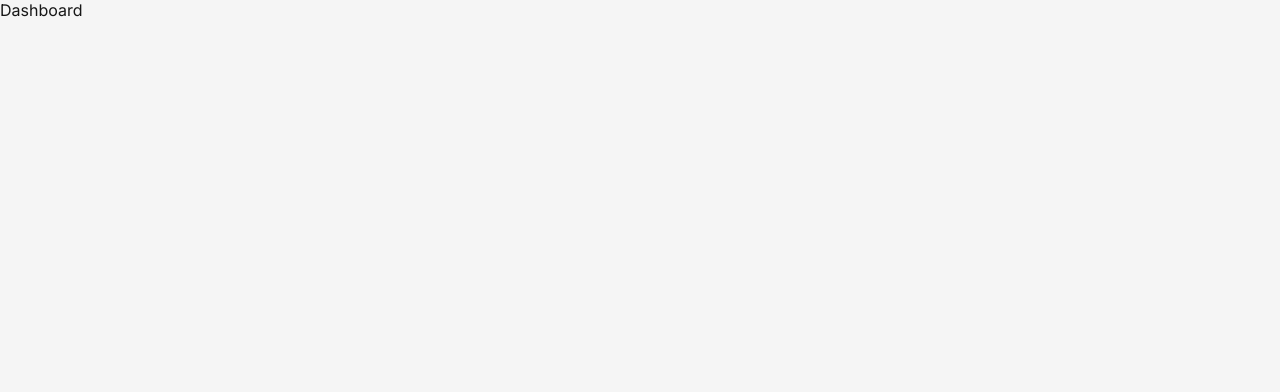
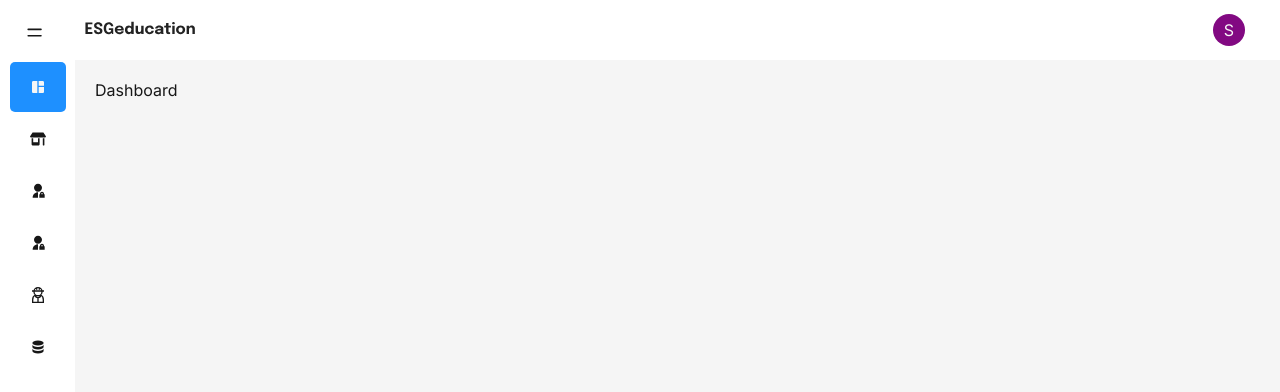
Before and after one commit to ungcnbacademy/ungcnbacademy-frontend, a Next.js app: page /admin/dashboard in a window 1280 px wide. Shown: the top 392 px of the page. Built offline with nearby package versions, Linux system fonts and the light colour scheme; sample sign-in values are in the browser's storage.

Commit message:
bug fixes

```diff
--- a/src/app/admin/layout.jsx
+++ b/src/app/admin/layout.jsx
@@ -1,3 +1,26 @@
+'use client';
+import DashboardMenu from '@/components/admin/atom/dashboardMenu';
+import styles from './layout.module.css';
+import LayoutHeader from '@/components/admin/atom/layoutHeader';
+import { useEffect } from 'react';
+import { allAdminRoles } from '@/constants/constants';
+
 export default function Layout({ children }) {
-	return <>{children}</>;
+	useEffect(() => {
+		const userData = JSON.parse(localStorage.getItem('user'));
+		if (!allAdminRoles.includes(userData?.data?.role)) {
+			redirect('/');
+		}
+	}, []);
+	return (
+		<main className={styles.main}>
+			<div className={styles.sidebar}>
+				<DashboardMenu />
+			</div>
+			<div className={styles.content}>
+				<LayoutHeader />
+				<div className={styles.container}>{children}</div>
+			</div>
+		</main>
+	);
 }
--- /dev/null
+++ b/src/app/admin/layout.module.css
@@ -0,0 +1,17 @@
+.main {
+	display: flex;
+	> .sidebar {
+		width: fit-content;
+		background-color: var(--background-dashboard);
+		height: 100vh;
+		overflow-y: auto;
+	}
+	> .content {
+		height: 100vh;
+		flex: 1;
+		overflow-y: auto;
+		.container {
+			padding: 20px;
+		}
+	}
+}
--- /dev/null
+++ b/src/components/admin/atom/card.module.css
@@ -0,0 +1,31 @@
+.main {
+	width: 100%;
+	min-width: 200px;
+	border-radius: var(--global-border-radius);
+	background-color: var(--background-dashboard);
+	padding: 20px;
+	background-color: var(--background-dashboard);
+	border: solid 1px rgba(0, 128, 0, 0.178);
+	position: relative;
+	overflow: hidden;
+	.title {
+		font-size: 0.75rem;
+		color: var(--foreground-light);
+		margin-top: 5px;
+	}
+	.data {
+		font-size: 1rem;
+		font-weight: 500;
+		margin-top: 10px;
+		color: var(--foreground);
+	}
+	.icon {
+		position: absolute;
+		top: 10px;
+		right: 10px;
+		font-size: 1.8rem;
+		color: var(--accent2);
+		opacity: 0.5;
+		z-index: 0;
+	}
+}
--- /dev/null
+++ b/src/components/admin/atom/dashboardMenu.jsx
@@ -0,0 +1,108 @@
+'use client';
+import { usePathname } from 'next/navigation';
+import styles from './dashboardMenu.module.css';
+import Link from 'next/link';
+import Image from 'next/image';
+import { HiOutlineMenuAlt4 } from 'react-icons/hi';
+import { MdSpaceDashboard } from 'react-icons/md';
+import { HiDatabase } from 'react-icons/hi';
+import { useState } from 'react';
+import { FaStoreAlt } from 'react-icons/fa';
+import { GrUserWorker } from 'react-icons/gr';
+import { RiAdminFill } from 'react-icons/ri';
+import Tooltip from '@/components/ui/tooltip/tooltip';
+
+export default function DashboardMenu() {
+	const pathname = usePathname();
+	const [isOpen, setIsOpen] = useState(false);
+	//const isActive = (path) => path === pathname;
+	//this function will check if the current path is active and it will consider starts with
+	const isActive = (path) => {
+		if (!pathname.startsWith(path)) return false;
+		return pathname.length === path.length || pathname[path.length] === '/';
+	};
+
+	const dashboardLinks = [
+		{
+			name: 'Dashboard',
+			link: '/admin/dashboard',
+			icon: <MdSpaceDashboard />,
+		},
+		{
+			name: 'Stores',
+			link: '/admin/stores',
+			icon: <FaStoreAlt />,
+		},
+		{
+			name: 'Recharger Admin',
+			link: '/admin/recharger-admin',
+			icon: <RiAdminFill />,
+		},
+		{
+			name: 'Recharger',
+			link: '/admin/recharger',
+			icon: <RiAdminFill />,
+		},
+		{
+			name: 'Customer',
+			link: '/admin/customer',
+			icon: <GrUserWorker />,
+		},
+		{
+			name: 'Create Orders',
+			link: '/admin/create-order',
+			icon: <HiDatabase />,
+		},
+	];
+	return (
+		<div
+			className={styles.overlay}
+			style={{ width: isOpen ? 'fit-content' : '75px' }}
+		>
+			<div className={styles.main}>
+				<div className={styles.header}>
+					<HiOutlineMenuAlt4
+						className={styles.menuIcon}
+						onClick={() => setIsOpen(!isOpen)}
+					/>
+					<Image
+						src="/logoBlack.svg"
+						priority={true}
+						alt="Logo"
+						width={110}
+						height={50}
+						style={{ display: isOpen ? 'none' : 'none' }}
+					/>
+				</div>
+				{dashboardLinks.map((item, i) => {
+					return (
+						<Tooltip
+							key={i}
+							content={!isOpen ? item.name : ''}
+							placement="right"
+						>
+							<Link
+								className={
+									isActive(item.link)
+										? `${styles.link} ${styles.active}`
+										: `${styles.link}`
+								}
+								href={item.link}
+							>
+								<div className={styles.icon}>{item.icon}</div>
+								<p
+									className={styles.name}
+									style={{
+										display: isOpen ? 'block' : 'none',
+									}}
+								>
+									{item.name}
+								</p>
+							</Link>
+						</Tooltip>
+					);
+				})}
+			</div>
+		</div>
+	);
+}
--- /dev/null
+++ b/src/components/admin/atom/dashboardMenu.module.css
@@ -0,0 +1,65 @@
+.overlay {
+	overflow: hide;
+	width: 230px;
+	padding: 5px;
+	background-color: var(--background-dashboard);
+}
+.main {
+	display: flex;
+	flex-direction: column;
+	gap: 2px;
+	width: fit-content;
+
+	.header {
+		display: flex;
+		align-items: center;
+		gap: 20px;
+		padding: 10px 20px;
+		height: 55px;
+		.menuIcon {
+			font-size: 1.2rem;
+			cursor: pointer;
+		}
+	}
+
+	.link {
+		border: none;
+		padding: 17px 20px;
+		margin-inline: 5px;
+		transition: all 0.3s ease-in-out;
+		border-radius: var(--global-border-radius);
+		display: flex;
+		align-items: center;
+		gap: 20px;
+		cursor: pointer;
+		.name,
+		.icon {
+			font-weight: 400;
+			font-size: 0.9rem;
+			color: var(--foreground);
+		}
+		.icon {
+			display: flex;
+			align-items: center;
+			justify-content: center;
+			font-size: 1rem;
+		}
+		.name{
+			min-width: 120px;
+		}
+		&:hover {
+			background-color: var(--accent2);
+			.name,
+			.icon {
+				color: var(--foreground-white);
+			}
+		}
+	}
+	.active {
+		background-color: var(--accent2);
+		.name,
+		.icon {
+			color: var(--foreground-white);
+		}
+	}
+}
--- /dev/null
+++ b/src/components/admin/atom/layoutHeader.jsx
@@ -0,0 +1,75 @@
+'use client';
+import React, { useEffect, useState } from 'react';
+import styles from './layoutHeader.module.css';
+import Avatar from '@/components/ui/avatar/avatar';
+import { AiOutlineLogout } from 'react-icons/ai';
+import { FaRegUser } from 'react-icons/fa6';
+import { IoHelp } from 'react-icons/io5';
+import Image from 'next/image';
+
+import Link from 'next/link';
+import { redirect } from 'next/navigation';
+import { userRoles } from '@/constants/constants';
+
+export default function LayoutHeader() {
+	const [userDetails, setUserDetails] = useState({});
+	const [mounted, setMounted] = useState(false);
+	const [isOpen, setIsOpen] = useState(false);
+
+	useEffect(() => {
+		setMounted(true);
+		if (typeof window !== 'undefined') {
+			const userData = JSON.parse(localStorage.getItem('user'));
+			setUserDetails(userData?.data);
+		}
+	}, []);
+
+	if (!mounted) return null;
+
+	return (
+		<div className={styles.main}>
+			<Link href="/">
+				<Image
+					src="/logoBlack.svg"
+					priority={true}
+					alt="Logo"
+					width={110}
+					height={50}
+					style={{ visibility: 'visible' }}
+				/>
+			</Link>
+
+			<div
+				className={styles.dropdown}
+				onMouseEnter={() => setIsOpen(true)}
+				onMouseLeave={() => setIsOpen(false)}
+			>
+				<Avatar name={userDetails?.firstName || 'n'} />
+				<div
+					className={`${styles.dropdownContent} ${
+						isOpen ? styles.show : ''
+					}`}
+				>
+					<p className={styles.name}>
+						{userDetails?.firstName + ' ' + userDetails?.lastName || 'not available'}
+					</p>
+					<p className={styles.details}>
+						Role:{' '}
+						{userDetails?.role && userRoles?.admin[userDetails?.role]?.title || 'not available'}
+					</p>
+					<div className={styles.item}>
+						<FaRegUser className={styles.icon} />
+						Profile
+					</div>
+					<div className={styles.item}>
+						<IoHelp className={styles.icon} />
+						Help
+					</div>
+					<div className={styles.item} onClick={()=>redirect('/logout')}>
+						<AiOutlineLogout className={styles.icon} /> Logout
+					</div>
+				</div>
+			</div>
+		</div>
+	);
+}
--- /dev/null
+++ b/src/components/admin/atom/layoutHeader.module.css
@@ -0,0 +1,71 @@
+.main {
+	background-color: var(--background-dashboard);
+	backdrop-filter: blur(5px);
+	height: 60px;
+	padding: 0 30px 0 10px;
+	display: flex;
+	align-items: center;
+	justify-content: space-between;
+	position: sticky;
+	top: 0;
+	z-index: 10;
+}
+
+.dropdown {
+	position: relative;
+	display: inline-block;
+}
+
+.dropdownContent {
+	margin-top: -5px;
+	visibility: hidden;
+	opacity: 0;
+	position: absolute;
+	top: calc(100% + 5px);
+	right: 0;
+	background-color: #fff;
+	min-width: 190px;
+	box-shadow: 0px 1px 12px 0px rgba(0, 0, 0, 0.2);
+	border-radius: var(--global-border-radius);
+	padding: 13px;
+	transition: visibility 0s, opacity 0.2s linear;
+	z-index: 20;
+}
+
+.show {
+	visibility: visible;
+	opacity: 1;
+}
+
+.item {
+	display: flex;
+	align-items: center;
+	gap: 10px;
+	padding: 10px;
+	font-size: 0.8rem;
+	border-radius: var(--global-border-radius);
+	cursor: pointer;
+}
+
+.item:hover {
+	background-color: #f0f0f0;
+}
+
+.icon {
+	font-size: 0.9rem;
+}
+
+.name {
+	font-size: 0.7rem;
+	padding: 10px 10px 0px 10px;
+	margin: 0;
+	text-transform: capitalize;
+}
+
+.details {
+	font-size: 0.8rem;
+	font-weight: 500;
+	margin-top: 3px;
+	margin-bottom: 10px;
+	padding: 0px 10px 0px 10px;
+}
```
Also changed, not shown: src/components/admin/atom/card.jsx (added, +12 -0 lines).
